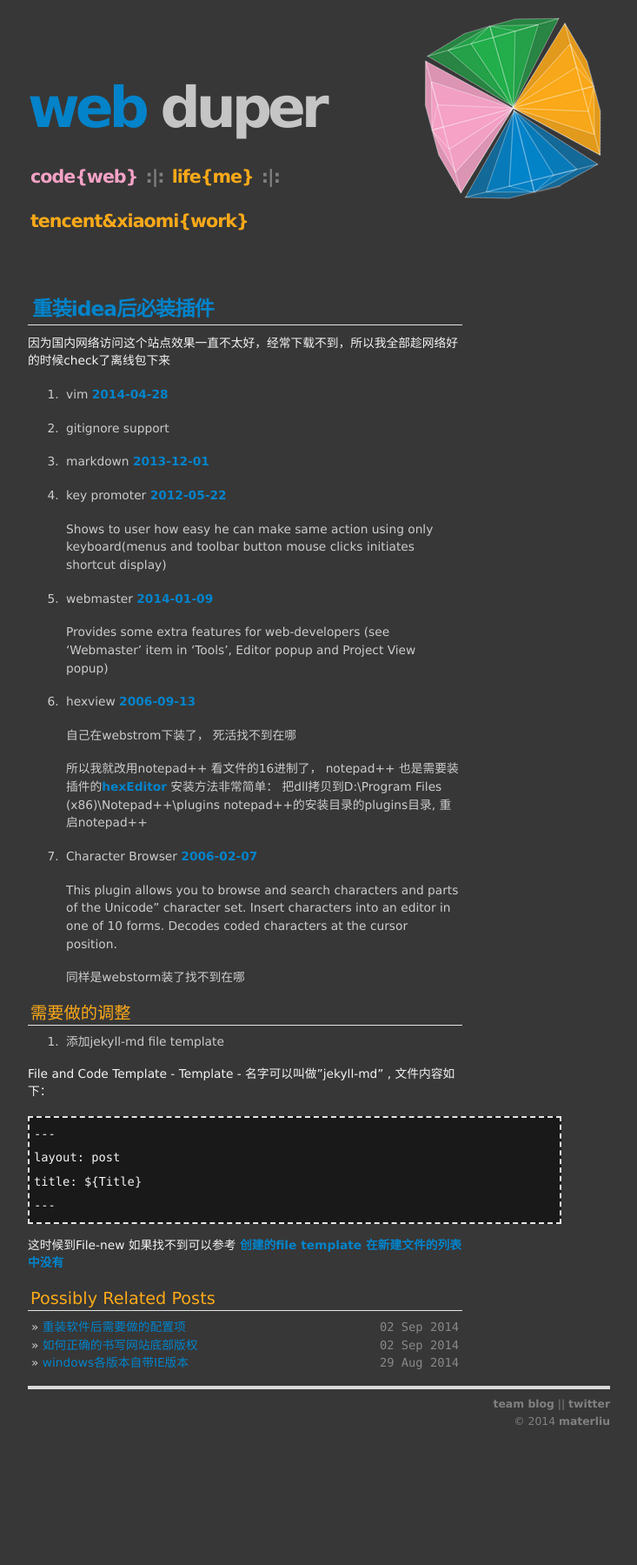
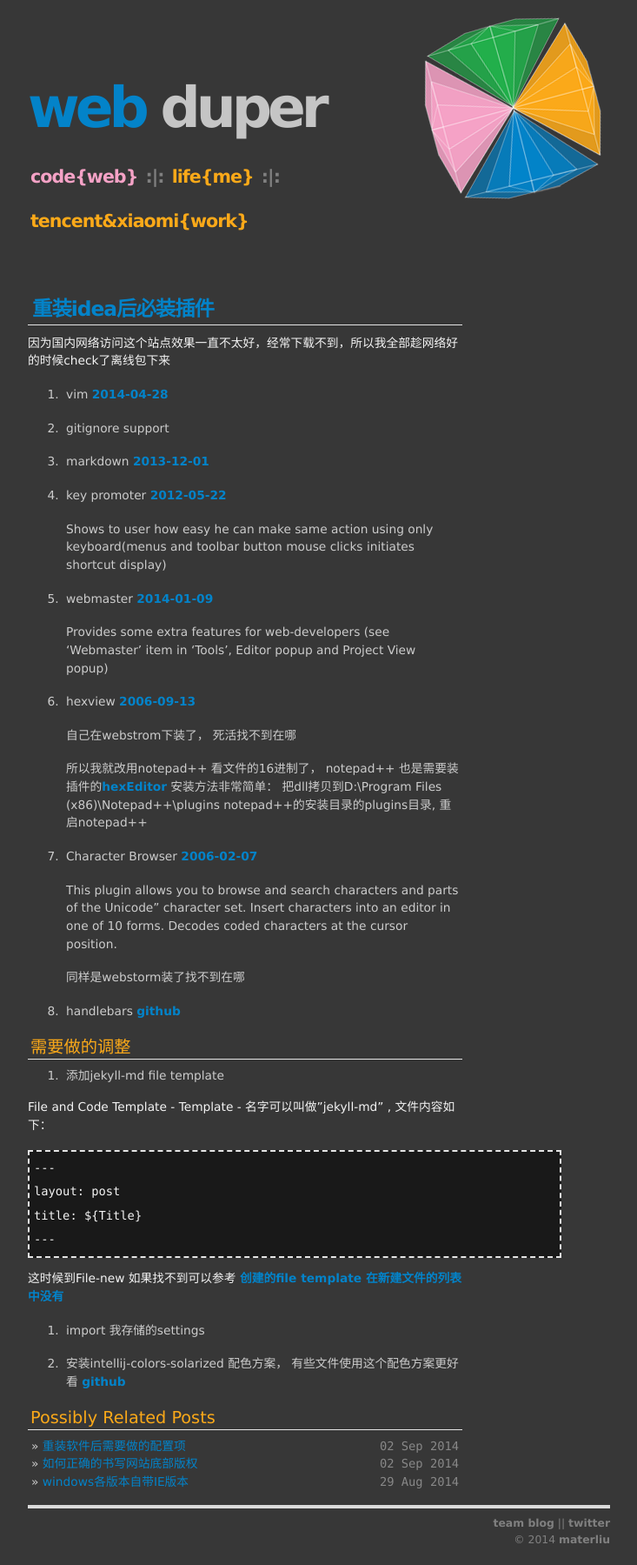
Before and after one commit to materliu/materliu.github.io, a Jekyll site: the page built from all/web/ideas/_posts/2014-04-14-reinstall-idea-plugins.md, in a window 1280 px wide. Shown: the whole page at 87% size, without its empty margins (273-1006 px from the left). Built offline with Jekyll 4.4.1, drawn with Linux system fonts in a browser that asks for light colours; Markdown is read by kramdown in place of the engine named in the settings; before the commit the page ends 1663 px from its top, so only the background shows below that.

Commit message:
新增intellij 安装后所需调整。

```diff
--- a/all/web/ideas/_posts/2014-04-14-reinstall-idea-plugins.md
+++ b/all/web/ideas/_posts/2014-04-14-reinstall-idea-plugins.md
@@ -33,6 +33,8 @@ title: 重装intellij idea后必装插件
 
     同样是webstorm装了找不到在哪
 
+7. handlebars [github](https://github.com/JetBrains/intellij-plugins/tree/master/handlebars)
+
 ### 需要做的调整
 1. 添加jekyll-md file template
 
@@ -46,3 +48,7 @@ title: ${Title}
 </pre>
 
 这时候到File-new 如果找不到可以参考 [创建的file template 在新建文件的列表中没有](/all/web/ideas/2014/05/02/idea-file-template-not-show.html)
+
+2. import 我存储的settings
+
+3. 安装intellij-colors-solarized 配色方案， 有些文件使用这个配色方案更好看 [github](https://github.com/jkaving/intellij-colors-solarized)
```
